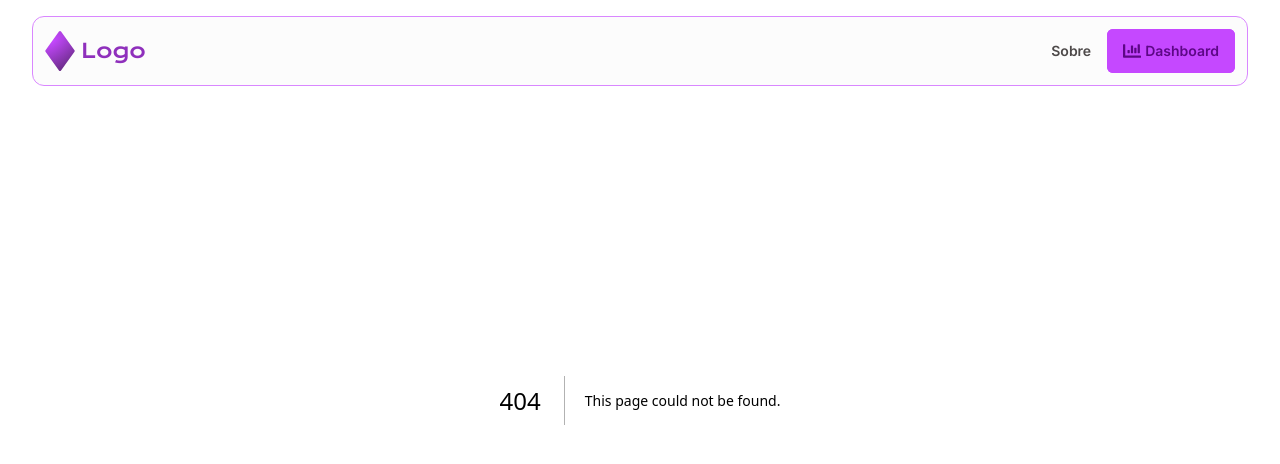
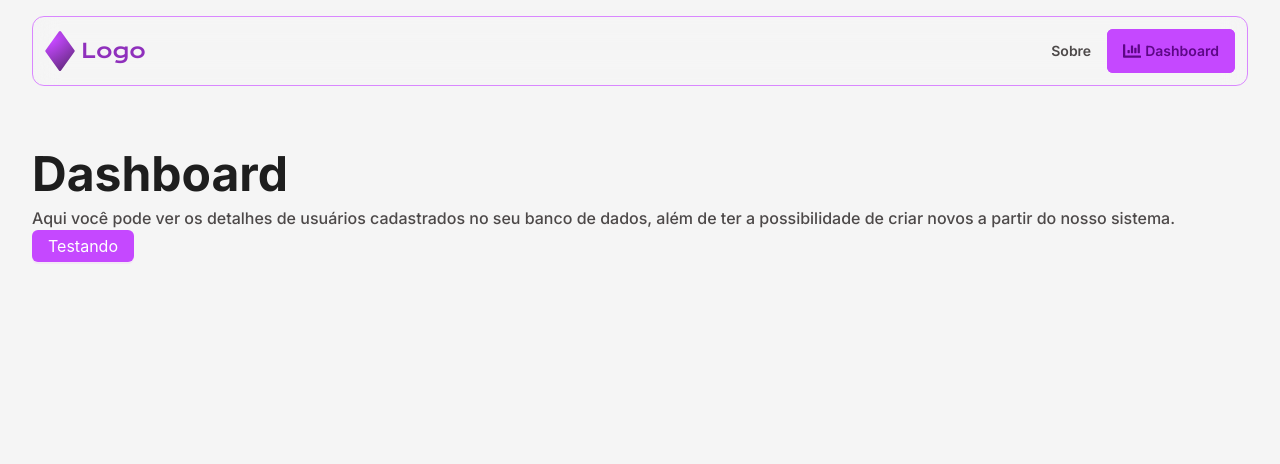
Before and after one commit to PietroRhyan/frontend-test, a Next.js app: page /dashboard in a window 1280 px wide. Before the commit this address had no page. Shown: the top 464 px of the page. Built offline with nearby package versions, Linux system fonts and the light colour scheme.

Commit message:
feat: add AntD configs

```diff
--- a/package.json
+++ b/package.json
@@ -9,6 +9,8 @@
     "lint": "next lint"
   },
   "dependencies": {
+    "@ant-design/cssinjs": "^1.18.1",
+    "antd": "^5.12.1",
     "eslint-plugin-tailwindcss": "^3.13.0",
     "next": "13.5.4",
     "react": "^18",
--- /dev/null
+++ b/src/app/dashboard/page.tsx
@@ -0,0 +1,20 @@
+import { Button } from 'antd'
+
+export default function Dashboard() {
+  return (
+    <main>
+      <section className="mx-auto max-w-7xl px-4 pt-[112px] sm:px-8 md:pt-[150px]">
+        <h1 className="mb-2 text-4xl font-bold text-dark-text md:text-5xl">
+          Dashboard
+        </h1>
+        <p className="text-sm font-medium text-text md:text-base">
+          Aqui você pode ver os detalhes de usuários cadastrados no seu banco de
+          dados, além de ter a possibilidade de criar novos a partir do nosso
+          sistema.
+        </p>
+
+        <Button type="primary"> Testando </Button>
+      </section>
+    </main>
+  )
+}
--- a/src/app/page.tsx
+++ b/src/app/page.tsx
@@ -12,8 +12,8 @@ import elipse from 'public/bg-images/ellipse.svg'
 
 export default function Home() {
   return (
-    <main className="relative border border-transparent">
-      <section className="mx-auto max-w-7xl px-8 pt-[112px] md:pt-[150px]">
+    <main className="relative">
+      <section className="mx-auto max-w-7xl px-4 pt-[112px] sm:px-8 md:pt-[150px]">
         <div className="mb-8">
           <DashboardNotoriousIcon />
         </div>
--- a/src/app/providers.tsx
+++ b/src/app/providers.tsx
@@ -2,11 +2,21 @@
 
 import { ReactNode } from 'react'
 import { HandleMobileMenuProvider } from '@/context/HandleOpenMobileMenu'
+
+import AntdRegistry from '@/lib/AntdRegistry'
+import { ConfigProvider } from 'antd'
+import theme from '@/styles/antdThemeConfig'
 
 type ProviderProps = {
   children: ReactNode
 }
 
 export default function Providers({ children }: ProviderProps) {
-  return <HandleMobileMenuProvider>{children}</HandleMobileMenuProvider>
+  return (
+    <AntdRegistry>
+      <ConfigProvider theme={theme}>
+        <HandleMobileMenuProvider>{children}</HandleMobileMenuProvider>
+      </ConfigProvider>
+    </AntdRegistry>
+  )
 }
--- a/src/components/DashboardButton/index.tsx
+++ b/src/components/DashboardButton/index.tsx
@@ -1,3 +1,4 @@
+import Link from 'next/link'
 import { ComponentProps } from 'react'
 import { FaChartBar } from 'react-icons/fa'
 import { VariantProps, tv } from 'tailwind-variants'
@@ -39,11 +40,14 @@ export function DashboardButton({
   onClick,
 }: DashboardButtonProps) {
   return (
-    <div className={buttonWrapper({ wrapperStyle: buttonStyle })}>
+    <Link
+      href="/dashboard"
+      className={buttonWrapper({ wrapperStyle: buttonStyle })}
+    >
       <button onClick={onClick} className={button({ buttonStyle })}>
         {hasIcon ? <FaChartBar size={18} /> : null}
         {title}
       </button>
-    </div>
+    </Link>
   )
 }
--- a/src/components/Navbar/index.tsx
+++ b/src/components/Navbar/index.tsx
@@ -13,15 +13,15 @@ export function Navbar() {
   const { isOpen, switchVisibility } = MobileMenu()
 
   return (
-    <header className="fixed left-1/2 top-4 z-50 w-full max-w-7xl -translate-x-1/2 px-8">
+    <header className="fixed left-1/2 top-4 z-50 w-full max-w-7xl -translate-x-1/2 px-4 sm:px-8">
       <div className="flex w-full items-center justify-between rounded-xl border border-light-purple bg-[#F5F5F550] p-3 backdrop-blur-md">
-        <div className="flex items-center justify-center gap-[6px]">
+        <Link href="/" className="flex items-center justify-center gap-[6px]">
           <div>
             <Image src={logo} alt="Logo Icon" width={30} height={42} />
           </div>
 
           <span className="text-krona text-xl text-[#8F30BC]">Logo</span>
-        </div>
+        </Link>
 
         {/* Only appears before 480px screen width */}
         <button
--- /dev/null
+++ b/src/lib/AntdRegistry.tsx
@@ -0,0 +1,27 @@
+'use client'
+
+import React from 'react'
+import { createCache, extractStyle, StyleProvider } from '@ant-design/cssinjs'
+import type Entity from '@ant-design/cssinjs/es/Cache'
+import { useServerInsertedHTML } from 'next/navigation'
+
+const StyledComponentsRegistry = ({ children }: React.PropsWithChildren) => {
+  const cache = React.useMemo<Entity>(() => createCache(), [])
+  const isServerInserted = React.useRef<boolean>(false)
+  useServerInsertedHTML(() => {
+    // avoid duplicate css insert
+    if (isServerInserted.current) {
+      return
+    }
+    isServerInserted.current = true
+    return (
+      <style
+        id="antd"
+        dangerouslySetInnerHTML={{ __html: extractStyle(cache, true) }}
+      />
+    )
+  })
+  return <StyleProvider cache={cache}>{children}</StyleProvider>
+}
+
+export default StyledComponentsRegistry
--- /dev/null
+++ b/src/styles/antdThemeConfig.ts
@@ -0,0 +1,10 @@
+import type { ThemeConfig } from 'antd'
+
+const theme: ThemeConfig = {
+  token: {
+    fontSize: 16,
+    colorPrimary: '#C548FF',
+  },
+}
+
+export default theme
--- a/tailwind.config.ts
+++ b/tailwind.config.ts
@@ -2,6 +2,7 @@ import type { Config } from 'tailwindcss'
 
 const config: Config = {
   content: ['./src/**/*.tsx'],
+
   theme: {
     extend: {
       colors: {
```
Also changed, not shown: 1 other file (tests, documents, lock files or other folders).
